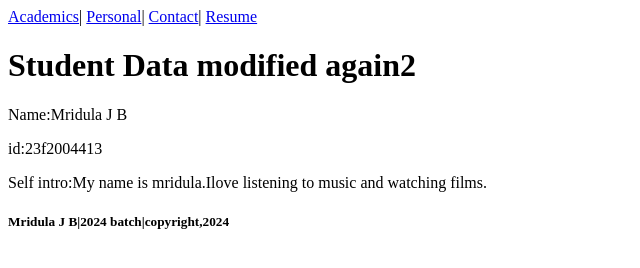
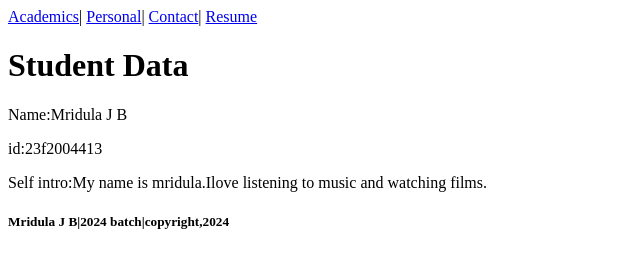
Before and after one commit to mridu1a/mad1w2, a plain HTML site: page indexx.html in a window 1280 px wide. Shown: the whole page, without its empty margins (0-640 px from the left). Drawn offline with Linux system fonts and the light colour scheme.

Commit message:
Update indexx.html

```diff
--- a/indexx.html
+++ b/indexx.html
@@ -7,7 +7,7 @@
     <a href="file:///C:/Users/mridu/OneDrive/Desktop/mad1/mad1w2/contact.html">Contact</a>|
     <a href="file:///C:/Users/mridu/OneDrive/Desktop/mad1/mad1w2/resume.html">Resume</a>
         </div>
-    <div><h1>Student Data modified again2
+    <div><h1>Student Data
 </h1>
        <p>Name:Mridula  J B</p>
         <p>id:23f2004413</p>
```
